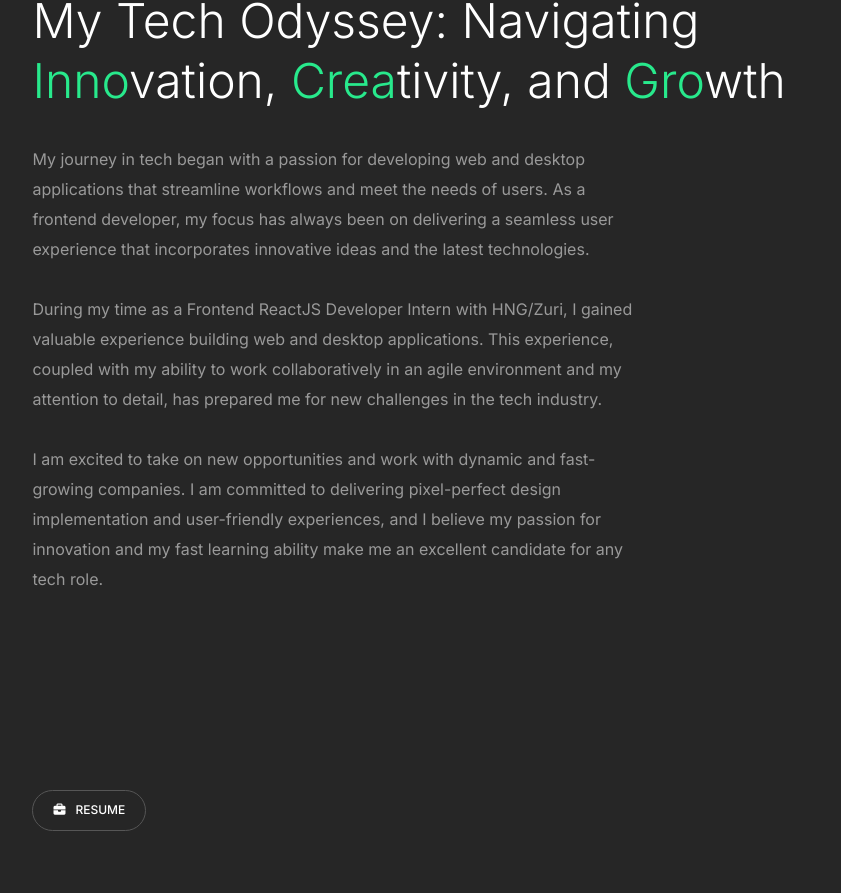
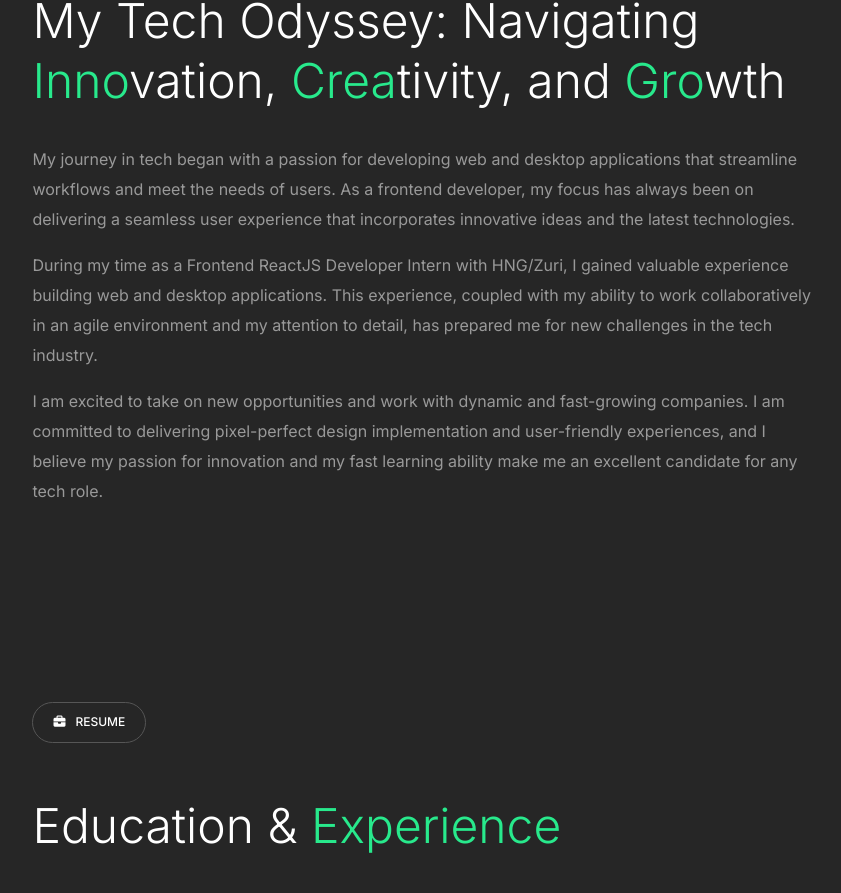
Before and after one commit to heytega/personal-portfolio, a React (Vite) app: page / in a window 1280 px wide. Shown: the part 1210-2103 px from the top of the page, without its empty margins (410-1251 px from the left). Built offline with nearby package versions, Linux system fonts and the light colour scheme.

Commit message:
modified the paragraph on the about page

```diff
--- a/src/components/about/About.jsx
+++ b/src/components/about/About.jsx
@@ -18,14 +18,19 @@ const About = () => {
         applications that streamline workflows and meet the needs of users. As a
         frontend developer, my focus has always been on delivering a seamless
         user experience that incorporates innovative ideas and the latest
-        technologies. <br />
-        <br /> During my time as a Frontend ReactJS Developer Intern with
-        HNG/Zuri, I gained valuable experience building web and desktop
-        applications. This experience, coupled with my ability to work
-        collaboratively in an agile environment and my attention to detail, has
-        prepared me for new challenges in the tech industry. <br />
-        <br /> I am excited to take on new opportunities and work with dynamic
-        and fast-growing companies. I am committed to delivering pixel-perfect
+        technologies.
+      </p>
+      <p className={Style.p}>
+        {' '}
+        During my time as a Frontend ReactJS Developer Intern with HNG/Zuri, I
+        gained valuable experience building web and desktop applications. This
+        experience, coupled with my ability to work collaboratively in an agile
+        environment and my attention to detail, has prepared me for new
+        challenges in the tech industry.
+      </p>
+      <p className={Style.p}>
+        I am excited to take on new opportunities and work with dynamic and
+        fast-growing companies. I am committed to delivering pixel-perfect
         design implementation and user-friendly experiences, and I believe my
         passion for innovation and my fast learning ability make me an excellent
         candidate for any tech role.
--- a/src/components/about/About.module.css
+++ b/src/components/about/About.module.css
@@ -15,7 +15,8 @@
 
 .p {
   line-height: 30px;
-  max-width: 610px;
+  /* max-width: 610px; */
+  width: 100%;
   margin-bottom: 1rem;
   color: #999999;
 }
```
